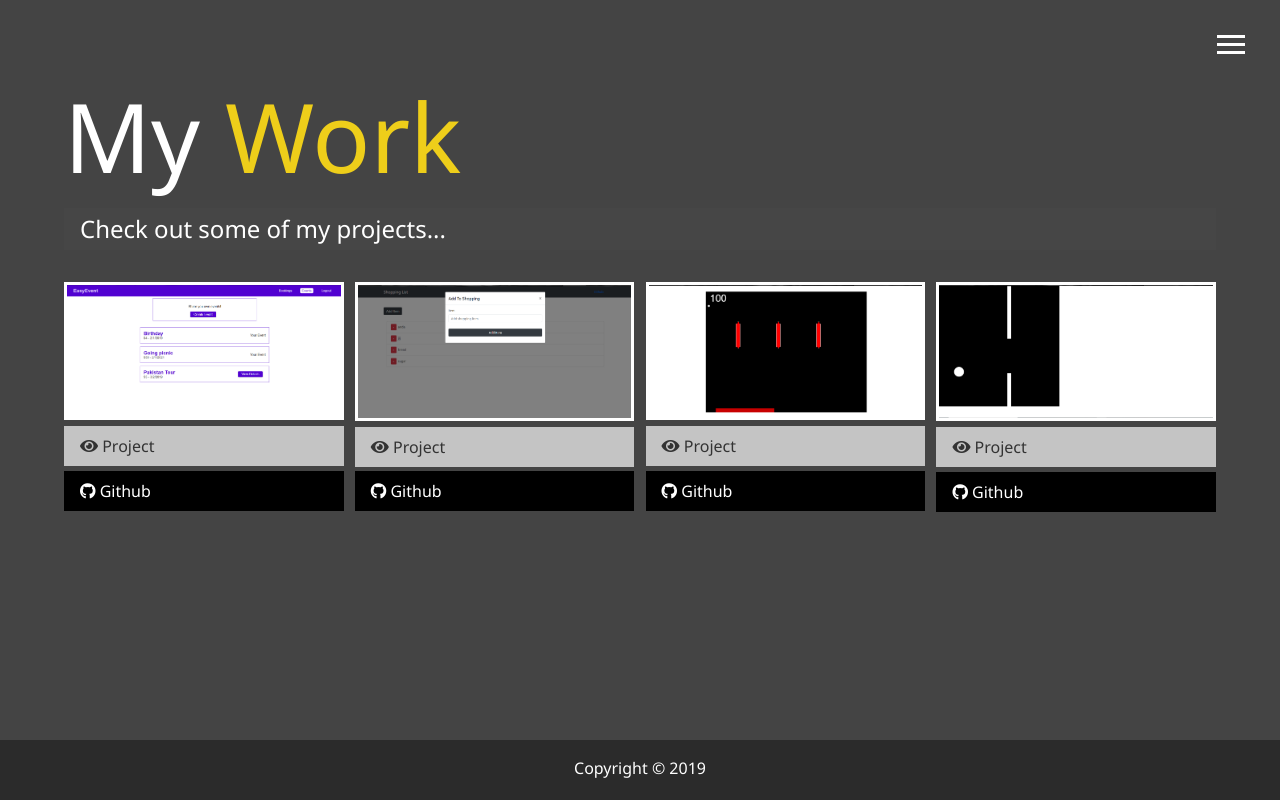
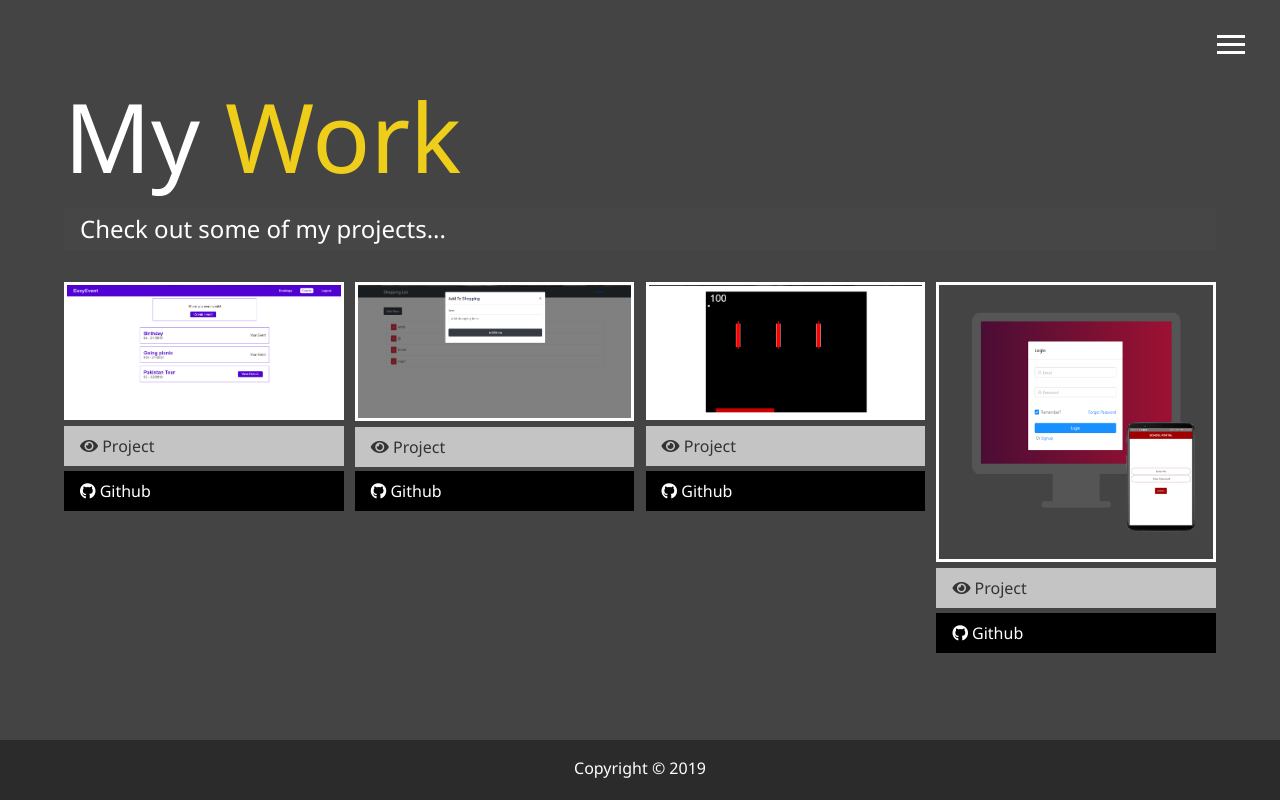
Before and after one commit to wiki95/portfolio, a website: page dist/work.html in a window 1280 px wide. Drawn offline with Linux system fonts and the light colour scheme.

Commit message:
change picture school_mange

```diff
--- a/dist/work.html
+++ b/dist/work.html
@@ -118,7 +118,7 @@
 						href="https://school-management-frontend.netlify.com/"
 						target="blank"
 					>
-						<img src="img/flappy_ball.png" alt="Project" />
+						<img src="img/desk_mob.png" alt="Project" />
 						<a
 							href="https://school-management-frontend.netlify.com/"
 							class="btn-light"
@@ -126,7 +126,7 @@
 						>
 							<i class="fas fa-eye"></i> Project
 						</a>
-						<a href="#" class="btn-dark disabled">
+						<a href="https://github.com/wiki95/portfolio" class="btn-dark">
 							<i class="fab fa-github"></i> Github
 						</a>
 					</a>
```
Also changed, not shown: dist/img/desk_mob.png (added), dist/img/flappy_ball.png (deleted).
